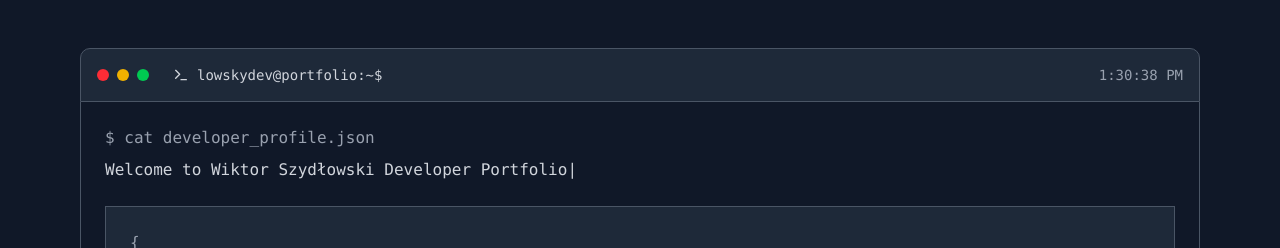
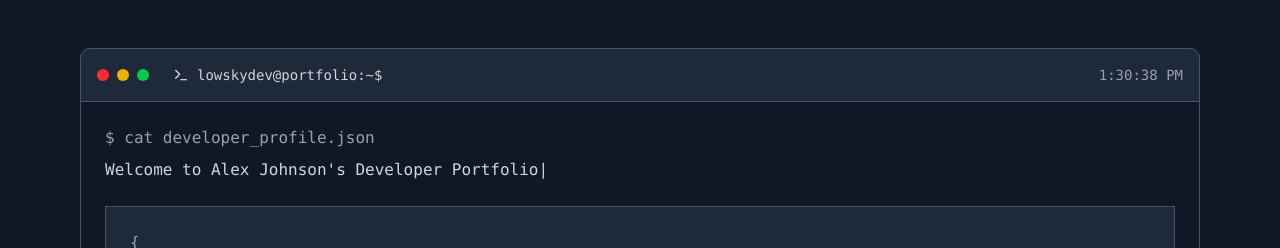
Before and after one commit to lowskydev/portfolio, a React (Vite) app: page / in a window 1280 px wide. Shown: the top 248 px of the page. Built offline with nearby package versions, Linux system fonts and the light colour scheme.

Commit message:
make terminal header sticky

```diff
--- a/src/App.jsx
+++ b/src/App.jsx
@@ -14,16 +14,22 @@ function App() {
   "use client";
 
   return (
-    <div className="min-h-screen text-gray-300 bg-gray-900 font-mono relative overflow-hidden">
-      <div className="relative z-10 max-w-6xl mx-auto p-4">
-        <TerminalHeader />
+    <div className="min-h-screen bg-gray-900 text-gray-300 font-mono relative">
+      {/* Sticky Terminal Header with background */}
+      <div className="sticky top-0 z-50 bg-gray-900 pt-4">
+        <div className="max-w-6xl mx-auto px-4">
+          <TerminalHeader />
+        </div>
+      </div>
 
-        <div className="bg-gray-900 border-l border-r border-gray-600 p-6">
+      {/* Main Content */}
+      <div className="relative z-10 max-w-6xl mx-auto px-4 pb-4">
+        <div className="bg-gray-900 border-l border-r border-b border-gray-600 p-6">
           <div className="mb-6">
             <div className="text-gray-400 mb-2">
               $ cat developer_profile.json
             </div>
-            <TypingAnimation text="Welcome to Wiktor Szydłowski Developer Portfolio" />
+            <TypingAnimation text="Welcome to Alex Johnson's Developer Portfolio" />
           </div>
 
           <JsonHeader />
```
